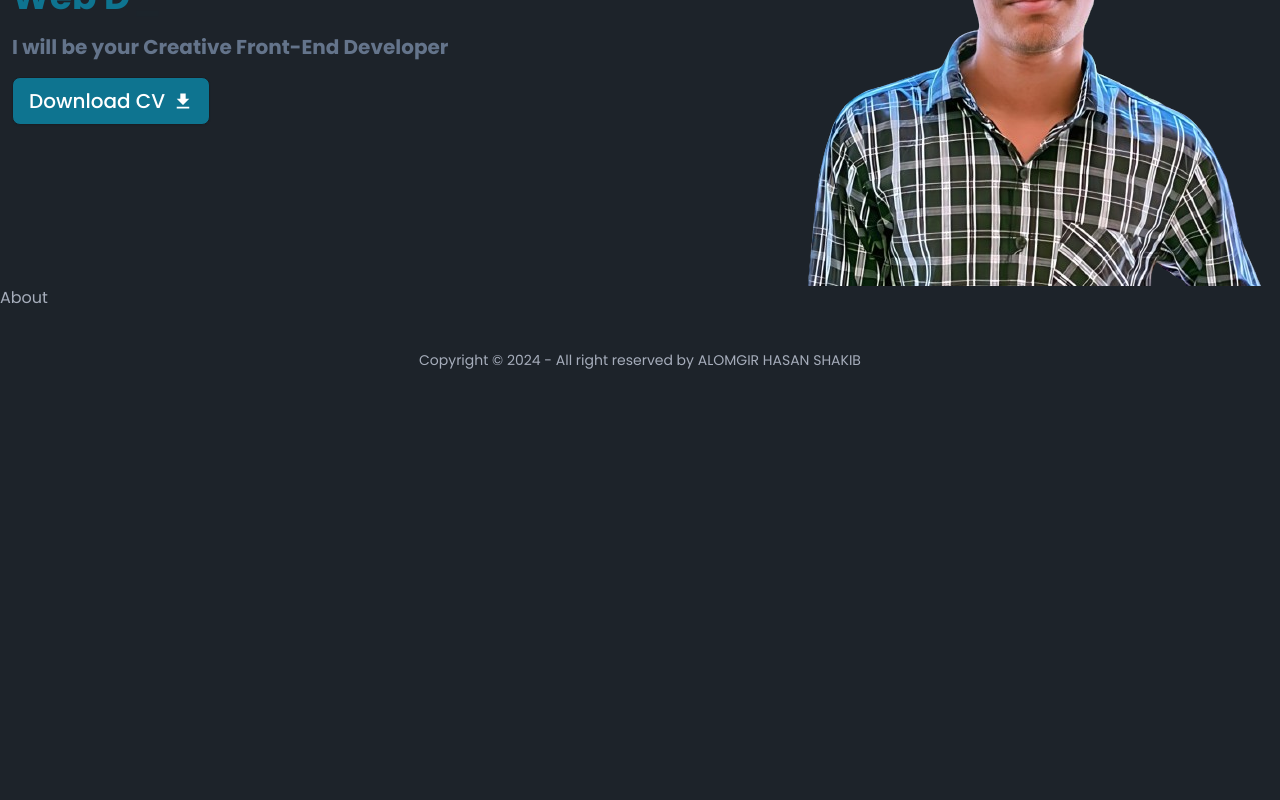
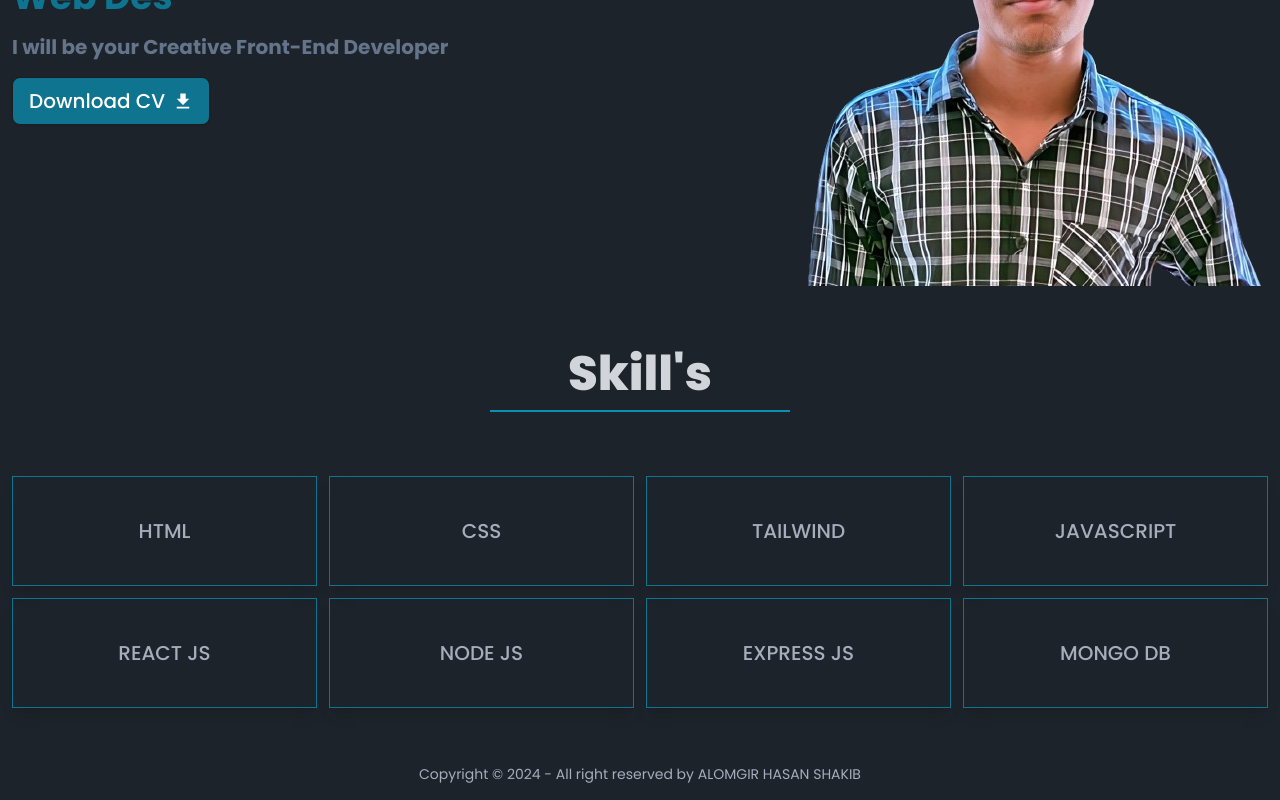
Before and after one commit to Alomgir-HasanShakib/My-Portfolio, a React (Vite) app: page / in a window 1280 px wide. Shown: the part 312-1112 px from the top of the page. Before the commit the page ends 800 px from the top, so only its background shows below. Built offline with nearby package versions, Linux system fonts and the light colour scheme.

Commit message:
created skills section

```diff
--- a/src/Components/AboutMe/About.jsx
+++ b/src/Components/AboutMe/About.jsx
@@ -1,7 +1,37 @@
+import SectionTitle from "../sectionTitle/SectionTitle";
 
 const About = () => {
   return (
-    <div>About</div>
+    <div className="px-3">
+      <SectionTitle title="Skill's"></SectionTitle>
+      <div className="grid grid-cols-1 md:grid-cols-2 lg:grid-cols-4 gap-3 mt-16 mb-10">
+            <div className="border border-cyan-700 p-10 shadow-lg hover:skew-y-3">
+                  <h2 className="uppercase text-center text-xl font-medium">html</h2>
+            </div>
+            <div className="border border-cyan-700 p-10 shadow-lg hover:skew-y-3">
+                  <h2 className="uppercase text-center text-xl font-medium">css</h2>
+            </div>
+            <div className="border border-cyan-700 p-10 shadow-lg hover:skew-y-3">
+                  <h2 className="uppercase text-center text-xl font-medium">tailwind</h2>
+            </div>
+            <div className="border border-cyan-700 p-10 shadow-lg hover:skew-y-3">
+                  <h2 className="uppercase text-center text-xl font-medium">javascript</h2>
+            </div>
+            <div className="border border-cyan-700 p-10 shadow-lg hover:skew-y-3">
+                  <h2 className="uppercase text-center text-xl font-medium">react js</h2>
+            </div>
+            <div className="border border-cyan-700 p-10 shadow-lg hover:skew-y-3">
+                  <h2 className="uppercase text-center text-xl font-medium">node js</h2>
+            </div>
+            <div className="border border-cyan-700 p-10 shadow-lg hover:skew-y-3">
+                  <h2 className="uppercase text-center text-xl font-medium">express js</h2>
+            </div>
+            <div className="border border-cyan-700 p-10 shadow-lg hover:skew-y-3">
+                  <h2 className="uppercase text-center text-xl font-medium">mongo db</h2>
+            </div>
+
+      </div>
+    </div>
   );
 };
 
--- a/src/Components/Banner/Banner.jsx
+++ b/src/Components/Banner/Banner.jsx
@@ -7,7 +7,7 @@ const Banner = () => {
   return (
     <div className="flex flex-col md:flex-row justify-between mt-16 items-center px-3">
       <div className="md:w-2/4 space-y-4">
-        <h2 className="text-[#E3FEF7] text-[28px] md:text-5xl font-bold">
+        <h2 className="text-[#E3FEF7] text-[28px] md:3xl lg:text-5xl font-bold">
           Alomgir Hasan SHAKIB
         </h2>
         <p className="text-2xl md:text-4xl font-bold text-cyan-700">
--- /dev/null
+++ b/src/Components/sectionTitle/SectionTitle.jsx
@@ -0,0 +1,11 @@
+import React from 'react'
+
+const SectionTitle = ({title}) => {
+  return (
+    <div>
+      <h2 className='text-4xl border-b-2 mx-auto md:w-[300px] pb-3 border-cyan-600 md:text-5xl font-extrabold text-center text-gray-300 mt-16'>{title}</h2>
+    </div>
+  )
+}
+
+export default SectionTitle
```
